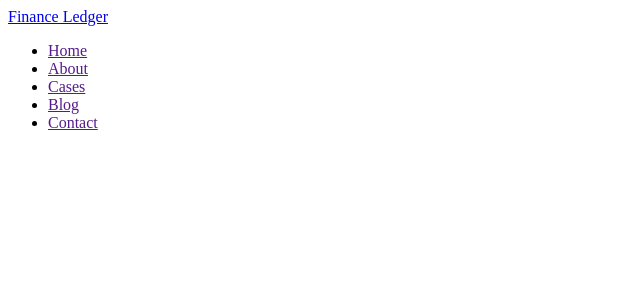
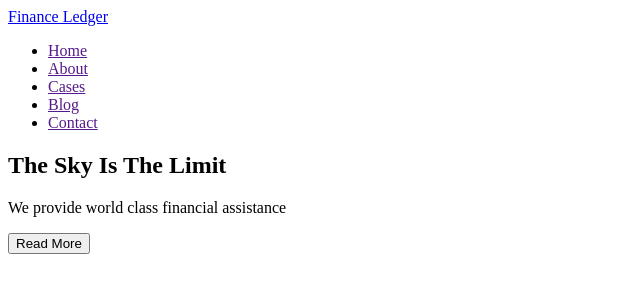
Before and after one commit to Hlafira/fson61-brave-people, a plain HTML site: page index.html in a window 1280 px wide. Shown: the whole page, without its empty margins (0-640 px from the left). Drawn offline with Linux system fonts and the light colour scheme.

Commit message:
add hero

```diff
--- a/index.html
+++ b/index.html
@@ -29,5 +29,14 @@
         </ul>
       </nav>
     </header>
+
+    <!-- main -->
+    <main>
+      <section class="hero">
+        <h1 class="hero-title">The Sky Is The Limit</h1>
+        <p class="hero-text">We provide world class financial assistance</p>
+        <button type="button" class="button">Read More</button>
+      </section>
+    </main>
   </body>
 </html>
```
Also changed, not shown: README.md.
